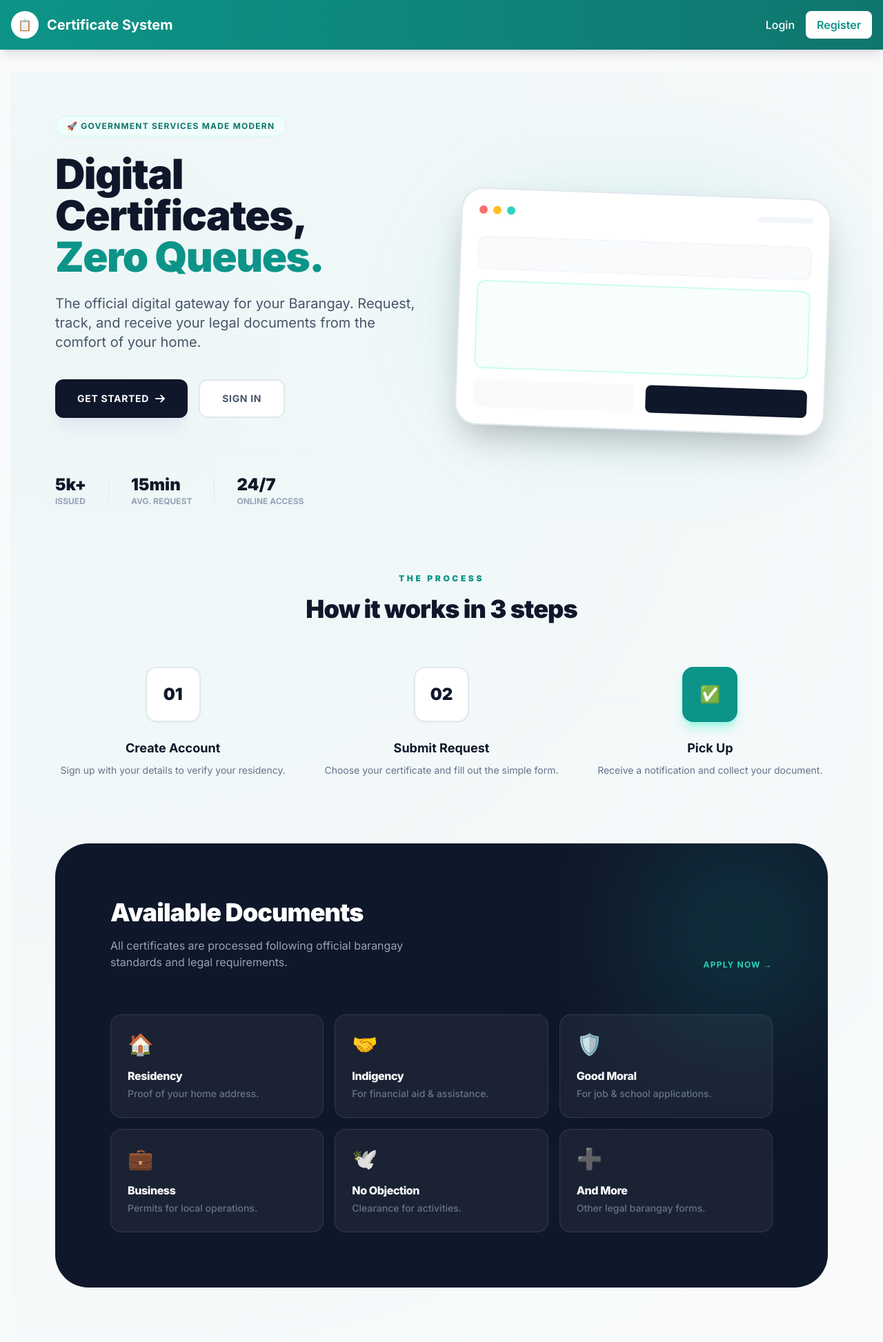
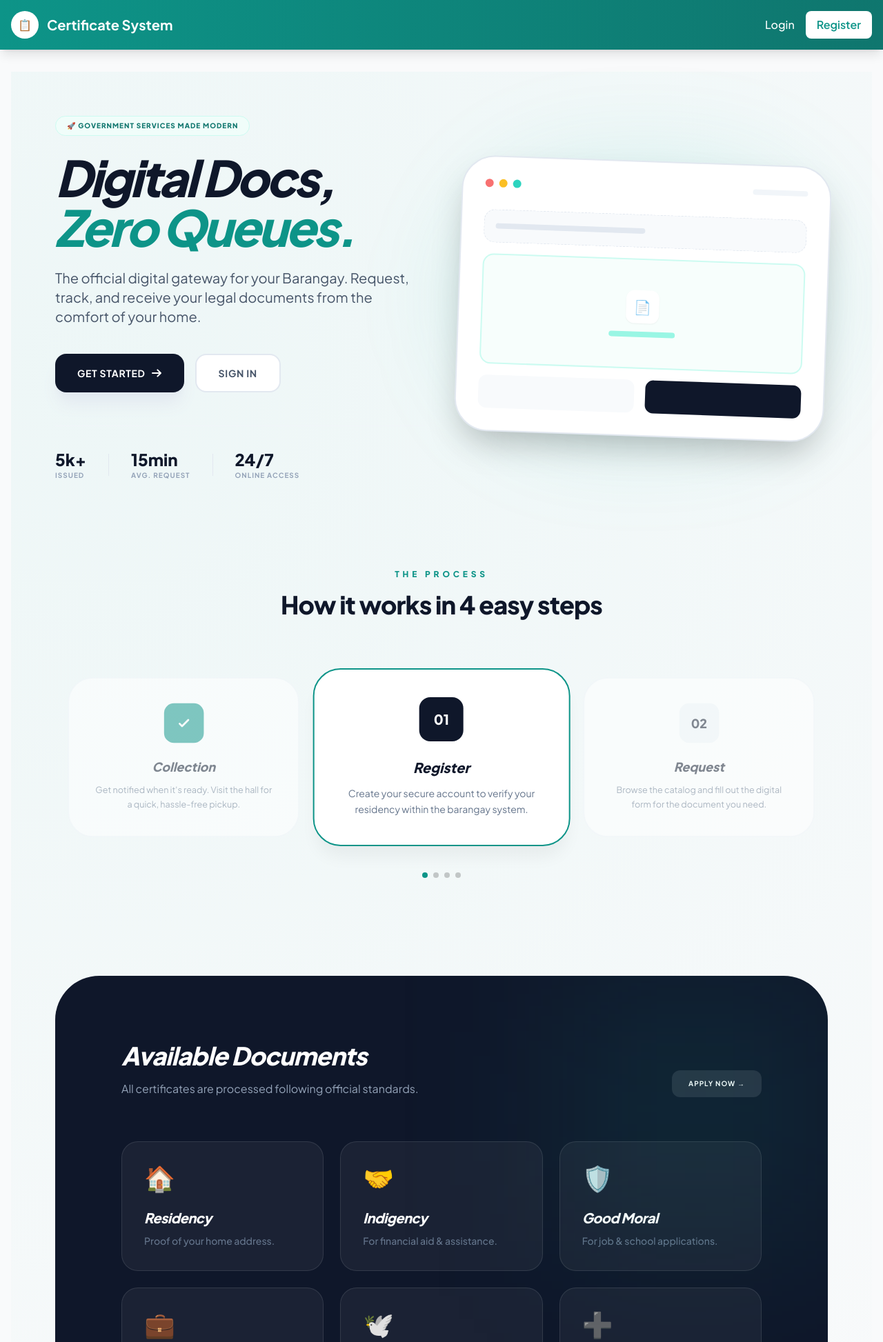
Before and after one commit to axediant02/barangay-appointment-setter, a PHP site: page / in a window 1280 px wide. Shown: the top 1946 px of the page at 69% size. Run offline with PHP 8.4, Linux system fonts and the light colour scheme; some libraries are stand-ins or nearby versions.

Commit message:
added carousel effect on landing page process

```diff
--- a/views/landing-page.php
+++ b/views/landing-page.php
@@ -2,6 +2,8 @@
 if (session_status() === PHP_SESSION_NONE) {
     session_start();
 }
+
+// Redirect if already logged in
 if (isset($_SESSION['user_id'])) {
     if ($_SESSION['role'] === 'admin') {
         header("Location: ?page=admin-dashboard");
@@ -15,35 +17,50 @@ $pageTitle = 'Home';
 include __DIR__ . '/layout/header.php';
 ?>
 
-<link href="https://fonts.googleapis.com/css2?family=Inter:wght@400;500;600;700;800;900&display=swap" rel="stylesheet">
+<link href="https://fonts.googleapis.com/css2?family=Plus+Jakarta+Sans:wght@400;500;600;700;800;900&display=swap" rel="stylesheet">
+<link rel="stylesheet" href="https://cdn.jsdelivr.net/npm/swiper@11/swiper-bundle.min.css" />
 
 <style>
-    body { font-family: 'Inter', sans-serif; }
+    body { font-family: 'Plus Jakarta Sans', sans-serif; }
     .hero-gradient { background: radial-gradient(circle at 10% 20%, rgba(20, 184, 166, 0.05) 0%, rgba(255, 255, 255, 0) 100%); }
-    .glass-card { background: rgba(255, 255, 255, 0.8); backdrop-filter: blur(10px); }
+
+    /* Carousel Styling */
+    .process-swiper { padding: 40px 0 60px 0 !important; }
+    .swiper-pagination-bullet-active { background: #0d9488 !important; }
+    .step-card {
+        transition: all 0.4s cubic-bezier(0.4, 0, 0.2, 1);
+        opacity: 0.5;
+        transform: scale(0.9);
+    }
+    .swiper-slide-active .step-card {
+        opacity: 1;
+        transform: scale(1);
+        border-color: #0d9488;
+        box-shadow: 0 20px 25px -5px rgb(0 0 0 / 0.05);
+    }
 </style>
 
 <div class="hero-gradient min-h-screen">
     <div class="max-w-6xl mx-auto px-4 pt-16 pb-20">
 
-        <div class="flex flex-col lg:flex-row items-center gap-12 mb-24">
+        <div class="flex flex-col lg:flex-row items-center gap-12 mb-32">
             <div class="lg:w-1/2 text-left">
-                <div class="inline-block px-4 py-1.5 mb-6 text-teal-700 bg-teal-50 border border-teal-100 rounded-full text-xs font-bold uppercase tracking-widest">
+                <div class="inline-block px-4 py-1.5 mb-6 text-teal-700 bg-teal-50 border border-teal-100 rounded-full text-[10px] font-black uppercase tracking-widest">
                     🚀 Government Services Made Modern
                 </div>
-                <h1 class="text-5xl md:text-6xl font-black text-slate-900 leading-[1.1] mb-6 tracking-tight">
-                    Digital Certificates, <br>
+                <h1 class="text-5xl md:text-7xl font-black text-slate-900 leading-[1.05] mb-6 tracking-tighter italic">
+                    Digital Docs, <br>
                     <span class="text-teal-600">Zero Queues.</span>
                 </h1>
                 <p class="text-slate-600 text-lg md:text-xl mb-10 leading-relaxed max-w-xl">
                     The official digital gateway for your Barangay. Request, track, and receive your legal documents from the comfort of your home.
                 </p>
                 <div class="flex flex-wrap gap-4">
-                    <a href="?page=register" class="px-8 py-4 bg-slate-900 hover:bg-slate-800 text-white rounded-xl font-bold text-sm uppercase tracking-wider transition-all shadow-xl shadow-slate-200 flex items-center gap-2">
+                    <a href="?page=register" class="px-8 py-4 bg-slate-900 hover:bg-slate-800 text-white rounded-2xl font-bold text-sm uppercase tracking-wider transition-all shadow-xl shadow-slate-200 flex items-center gap-2">
                         Get Started
                         <svg xmlns="http://www.w3.org/2000/svg" class="h-4 w-4" fill="none" viewBox="0 0 24 24" stroke="currentColor"><path stroke-linecap="round" stroke-linejoin="round" stroke-width="3" d="M14 5l7 7m0 0l-7 7m7-7H3" /></svg>
                     </a>
-                    <a href="?page=login" class="px-8 py-4 bg-white border-2 border-slate-200 text-slate-600 hover:border-teal-600 hover:text-teal-600 rounded-xl font-bold text-sm uppercase tracking-wider transition-all">
+                    <a href="?page=login" class="px-8 py-4 bg-white border-2 border-slate-200 text-slate-600 hover:border-teal-600 hover:text-teal-600 rounded-2xl font-bold text-sm uppercase tracking-wider transition-all">
                         Sign In
                     </a>
                 </div>
@@ -51,24 +68,24 @@ include __DIR__ . '/layout/header.php';
                 <div class="mt-12 flex gap-8 items-center border-t border-slate-100 pt-8">
                     <div>
                         <p class="text-2xl font-black text-slate-900">5k+</p>
-                        <p class="text-xs font-bold text-slate-400 uppercase">Issued</p>
+                        <p class="text-[10px] font-bold text-slate-400 uppercase tracking-widest">Issued</p>
                     </div>
                     <div class="w-px h-8 bg-slate-200"></div>
                     <div>
                         <p class="text-2xl font-black text-slate-900">15min</p>
-                        <p class="text-xs font-bold text-slate-400 uppercase">Avg. Request</p>
+                        <p class="text-[10px] font-bold text-slate-400 uppercase tracking-widest">Avg. Request</p>
                     </div>
                     <div class="w-px h-8 bg-slate-200"></div>
                     <div>
                         <p class="text-2xl font-black text-slate-900">24/7</p>
-                        <p class="text-xs font-bold text-slate-400 uppercase">Online Access</p>
+                        <p class="text-[10px] font-bold text-slate-400 uppercase tracking-widest">Online Access</p>
                     </div>
                 </div>
             </div>
 
             <div class="lg:w-1/2 relative">
                 <div class="absolute -inset-4 bg-teal-500/10 rounded-full blur-3xl"></div>
-                <div class="relative bg-white border-2 border-slate-200 p-6 rounded-[2rem] shadow-2xl rotate-2 hover:rotate-0 transition-transform duration-500">
+                <div class="relative bg-white border-2 border-slate-200 p-8 rounded-[3rem] shadow-2xl rotate-2 hover:rotate-0 transition-transform duration-500">
                     <div class="flex items-center justify-between mb-8">
                         <div class="flex gap-2">
                             <div class="w-3 h-3 rounded-full bg-red-400"></div>
@@ -78,64 +95,77 @@ include __DIR__ . '/layout/header.php';
                         <div class="h-2 w-20 bg-slate-100 rounded-full"></div>
                     </div>
                     <div class="space-y-4">
-                        <div class="h-12 w-full bg-slate-50 rounded-xl border border-dashed border-slate-200"></div>
-                        <div class="h-32 w-full bg-teal-50/50 rounded-xl border-2 border-teal-100 flex items-center justify-center">
-                            <span class="text-teal-600 font-black text-xs uppercase tracking-widest italic"></span>
+                        <div class="h-12 w-full bg-slate-50 rounded-2xl border border-dashed border-slate-200 flex items-center px-4">
+                            <div class="w-1/2 h-2 bg-slate-200 rounded-full"></div>
+                        </div>
+                        <div class="h-40 w-full bg-teal-50/50 rounded-2xl border-2 border-teal-100 flex flex-col items-center justify-center gap-3">
+                             <div class="w-12 h-12 bg-white rounded-xl shadow-sm flex items-center justify-center text-xl">📄</div>
+                             <div class="w-24 h-2 bg-teal-200 rounded-full"></div>
                         </div>
                         <div class="grid grid-cols-2 gap-4">
-                            <div class="h-10 bg-slate-50 rounded-lg"></div>
-                            <div class="h-10 bg-slate-900 rounded-lg"></div>
+                            <div class="h-12 bg-slate-50 rounded-xl"></div>
+                            <div class="h-12 bg-slate-900 rounded-xl"></div>
                         </div>
                     </div>
                 </div>
             </div>
         </div>
 
-        <div class="text-center mb-24">
-            <h3 class="text-xs font-black text-teal-600 uppercase tracking-[0.3em] mb-4">The Process</h3>
-            <h2 class="text-4xl font-black text-slate-900 mb-16 tracking-tight">How it works in 3 steps</h2>
+        <div class="text-center mb-32">
+            <h3 class="text-xs font-black text-teal-600 uppercase tracking-[0.4em] mb-4">The Process</h3>
+            <h2 class="text-4xl font-black text-slate-900 mb-8 tracking-tight">How it works in 4 easy steps</h2>
 
-            <div class="grid grid-cols-1 md:grid-cols-3 gap-12 relative">
-                <div class="hidden md:block absolute top-12 left-1/4 right-1/4 h-0.5 bg-slate-100"></div>
 
-                <div class="relative z-10 group">
-                    <div class="w-20 h-20 bg-white border-2 border-slate-200 rounded-2xl flex items-center justify-center mx-auto mb-6 group-hover:border-teal-500 transition-colors shadow-sm">
-                        <span class="text-2xl font-black text-slate-900">01</span>
+
+            <div class="swiper process-swiper">
+                <div class="swiper-wrapper">
+                    <div class="swiper-slide">
+                        <div class="step-card bg-white border-2 border-slate-100 rounded-[2.5rem] p-10 flex flex-col items-center">
+                            <div class="w-16 h-16 bg-slate-900 text-white rounded-2xl flex items-center justify-center text-xl font-black mb-6">01</div>
+                            <h4 class="font-black text-xl text-slate-900 mb-3 italic">Register</h4>
+                            <p class="text-slate-500 text-sm leading-relaxed">Create your secure account to verify your residency within the barangay system.</p>
+                        </div>
                     </div>
-                    <h4 class="font-bold text-lg text-slate-900 mb-2">Create Account</h4>
-                    <p class="text-slate-500 text-sm">Sign up with your details to verify your residency.</p>
+                    <div class="swiper-slide">
+                        <div class="step-card bg-white border-2 border-slate-100 rounded-[2.5rem] p-10 flex flex-col items-center">
+                            <div class="w-16 h-16 bg-slate-100 text-slate-900 rounded-2xl flex items-center justify-center text-xl font-black mb-6">02</div>
+                            <h4 class="font-black text-xl text-slate-900 mb-3 italic">Request</h4>
+                            <p class="text-slate-500 text-sm leading-relaxed">Browse the catalog and fill out the digital form for the document you need.</p>
+                        </div>
+                    </div>
+                    <div class="swiper-slide">
+                        <div class="step-card bg-white border-2 border-slate-100 rounded-[2.5rem] p-10 flex flex-col items-center">
+                            <div class="w-16 h-16 bg-slate-100 text-slate-900 rounded-2xl flex items-center justify-center text-xl font-black mb-6">03</div>
+                            <h4 class="font-black text-xl text-slate-900 mb-3 italic">Tracking</h4>
+                            <p class="text-slate-500 text-sm leading-relaxed">Monitor the real-time status of your application from your personal dashboard.</p>
+                        </div>
+                    </div>
+                    <div class="swiper-slide">
+                        <div class="step-card bg-white border-2 border-slate-100 rounded-[2.5rem] p-10 flex flex-col items-center">
+                            <div class="w-16 h-16 bg-teal-600 text-white rounded-2xl flex items-center justify-center text-xl font-black mb-6">
+                                <svg xmlns="http://www.w3.org/2000/svg" class="h-6 w-6" fill="none" viewBox="0 0 24 24" stroke="currentColor"><path stroke-linecap="round" stroke-linejoin="round" stroke-width="3" d="M5 13l4 4L19 7" /></svg>
+                            </div>
+                            <h4 class="font-black text-xl text-slate-900 mb-3 italic">Collection</h4>
+                            <p class="text-slate-500 text-sm leading-relaxed">Get notified when it's ready. Visit the hall for a quick, hassle-free pickup.</p>
+                        </div>
+                    </div>
                 </div>
-
-                <div class="relative z-10 group">
-                    <div class="w-20 h-20 bg-white border-2 border-slate-200 rounded-2xl flex items-center justify-center mx-auto mb-6 group-hover:border-teal-500 transition-colors shadow-sm">
-                        <span class="text-2xl font-black text-slate-900">02</span>
-                    </div>
-                    <h4 class="font-bold text-lg text-slate-900 mb-2">Submit Request</h4>
-                    <p class="text-slate-500 text-sm">Choose your certificate and fill out the simple form.</p>
-                </div>
-
-                <div class="relative z-10 group">
-                    <div class="w-20 h-20 bg-teal-600 border-2 border-teal-600 rounded-2xl flex items-center justify-center mx-auto mb-6 shadow-lg shadow-teal-200">
-                        <span class="text-2xl font-black text-white text-center">✅</span>
-                    </div>
-                    <h4 class="font-bold text-lg text-slate-900 mb-2">Pick Up</h4>
-                    <p class="text-slate-500 text-sm">Receive a notification and collect your document.</p>
-                </div>
+                <div class="swiper-pagination"></div>
             </div>
         </div>
 
-        <div class="bg-slate-900 rounded-[3rem] p-12 lg:p-20 text-white overflow-hidden relative">
-            <div class="absolute top-0 right-0 w-64 h-64 bg-teal-500/20 blur-[100px]"></div>
+        <div class="bg-slate-900 rounded-[4rem] p-12 lg:p-24 text-white overflow-hidden relative">
+            <div class="absolute top-0 right-0 w-96 h-96 bg-teal-500/10 blur-[120px]"></div>
 
             <div class="flex flex-col lg:flex-row justify-between items-end mb-16 gap-6">
                 <div class="text-left">
-                    <h2 class="text-4xl font-black mb-4 tracking-tight">Available Documents</h2>
-                    <p class="text-slate-400 max-w-md">All certificates are processed following official barangay standards and legal requirements.</p>
+                    <h2 class="text-4xl font-black mb-4 tracking-tight italic">Available Documents</h2>
+                    <p class="text-slate-400 max-w-md">All certificates are processed following official standards.</p>
                 </div>
-                <a href="?page=register" class="text-teal-400 font-bold uppercase tracking-widest text-xs hover:text-white transition">Apply Now &rarr;</a>
+                <a href="?page=register" class="px-6 py-3 bg-white/10 hover:bg-white/20 rounded-xl text-white font-bold uppercase tracking-widest text-[10px] transition">Apply Now &rarr;</a>
             </div>
 
-            <div class="grid grid-cols-1 sm:grid-cols-2 lg:grid-cols-3 gap-4">
+            <div class="grid grid-cols-1 sm:grid-cols-2 lg:grid-cols-3 gap-6">
                 <?php
                 $certs = [
                     ['icon' => '🏠', 'title' => 'Residency', 'desc' => 'Proof of your home address.'],
@@ -146,10 +176,10 @@ include __DIR__ . '/layout/header.php';
                     ['icon' => '➕', 'title' => 'And More', 'desc' => 'Other legal barangay forms.']
                 ];
                 foreach ($certs as $c): ?>
-                <div class="bg-white/5 border border-white/10 p-6 rounded-2xl hover:bg-white/10 transition group cursor-default">
-                    <div class="text-3xl mb-4 group-hover:scale-125 transition-transform inline-block"><?= $c['icon'] ?></div>
-                    <h4 class="font-extrabold text-white mb-1 tracking-tight"><?= $c['title'] ?></h4>
-                    <p class="text-slate-500 text-sm font-medium"><?= $c['desc'] ?></p>
+                <div class="bg-white/5 border border-white/10 p-8 rounded-3xl hover:bg-white/10 transition-all group cursor-default">
+                    <div class="text-4xl mb-6 group-hover:scale-110 transition-transform inline-block"><?= $c['icon'] ?></div>
+                    <h4 class="font-black text-xl text-white mb-2 tracking-tight italic"><?= $c['title'] ?></h4>
+                    <p class="text-slate-500 text-sm font-medium leading-relaxed"><?= $c['desc'] ?></p>
                 </div>
                 <?php endforeach; ?>
             </div>
@@ -158,4 +188,30 @@ include __DIR__ . '/layout/header.php';
     </div>
 </div>
 
+<script src="https://cdn.jsdelivr.net/npm/swiper@11/swiper-bundle.min.js"></script>
+<script>
+    const swiper = new Swiper('.process-swiper', {
+        slidesPerView: 1,
+        spaceBetween: 0,
+        centeredSlides: true,
+        loop: true,
+        autoplay: {
+            delay: 4000,
+            disableOnInteraction: false,
+        },
+        pagination: {
+            el: '.swiper-pagination',
+            clickable: true,
+        },
+        breakpoints: {
+            768: {
+                slidesPerView: 2,
+            },
+            1024: {
+                slidesPerView: 3,
+            },
+        },
+    });
+</script>
+
 <?php include __DIR__ . '/layout/footer.php'; ?>
```
